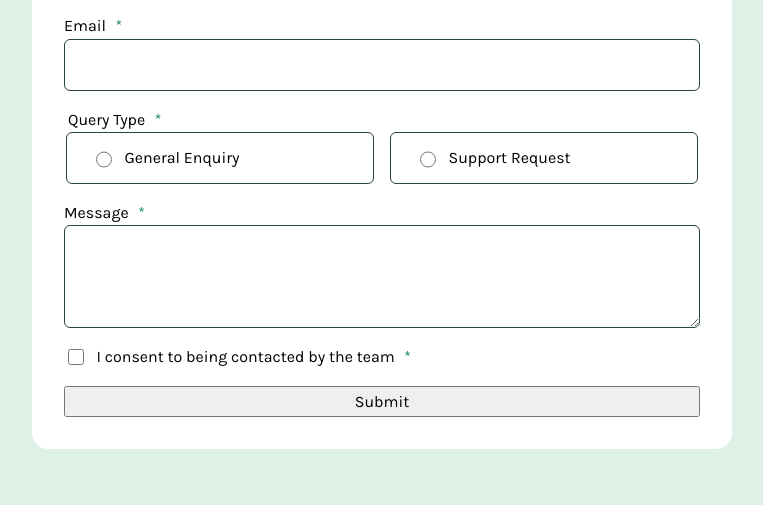
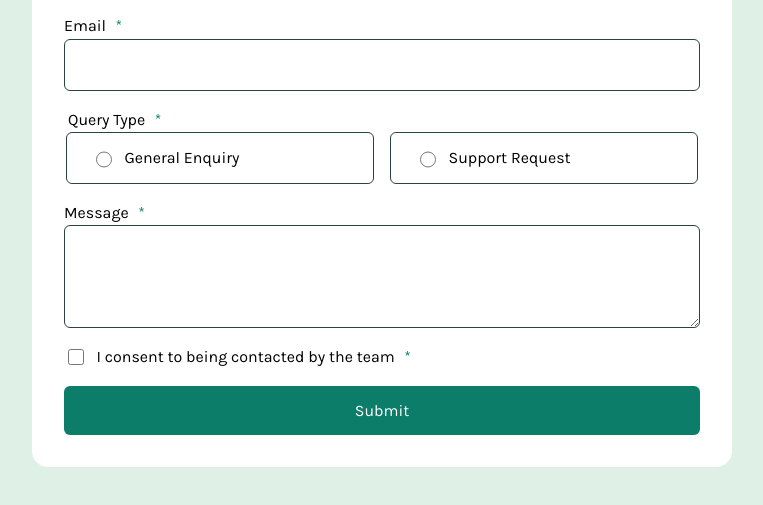
Before and after one commit to Annie-Huang/fem-contact-form, a website: page index.html in a window 1280 px wide. Shown: the part 171-676 px from the top of the page, without its empty margins (258-1021 px from the left). Drawn offline with Linux system fonts and the light colour scheme.

Commit message:
Styled the button

```diff
--- a/style.css
+++ b/style.css
@@ -137,4 +137,12 @@
     background-color: var(--pale-green);
     border-color: var(--green);
   }
+
+  button {
+    background: var(--green);
+    color: var(--white);
+    border: 0;
+    padding: 0.75em 1.5em;
+    border-radius: 6px;
+  }
 }
```
